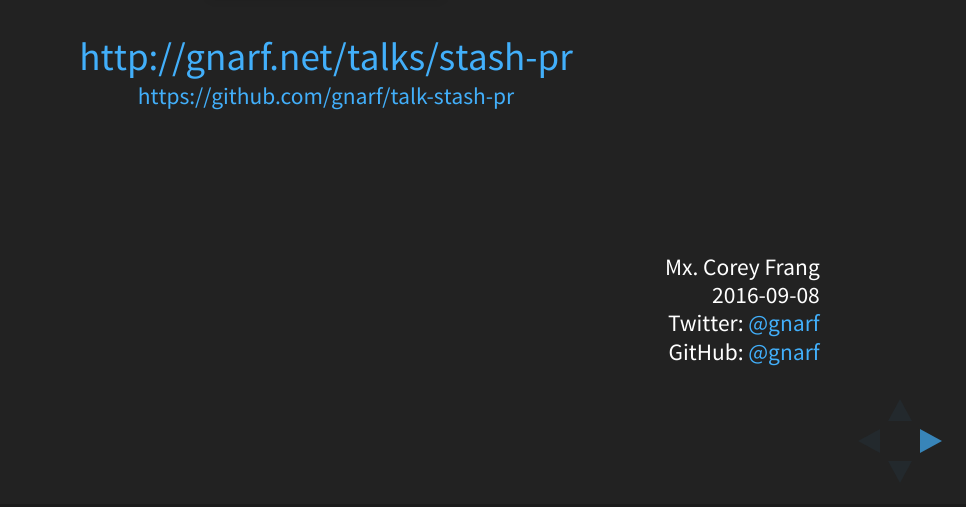
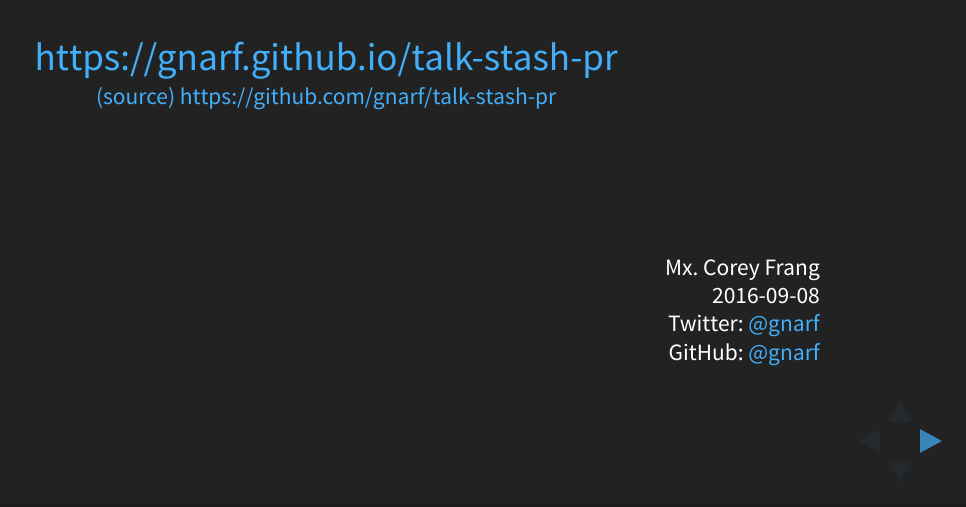
Before and after one commit to gnarf/talk-stash-pr, a website: page index.html in a window 1280 px wide. Shown: the part 293-800 px from the top of the page, without its empty margins (314-1280 px from the left). Drawn offline with Linux system fonts and the light colour scheme.

Commit message:
use github.io link

```diff
--- a/index.html
+++ b/index.html
@@ -43,8 +43,8 @@
         <section style='position: relative; height: 75%'>
           <h2>Pull Requests</h2>
           <a href="https://confluence.atlassian.com/display/STASH0311/Using+pull+requests+in+Stash"><img src="images/title.png" alt="PR Overview" style="max-height: 75%"></a>
-          <p><a href="http://gnarf.net/talks/stash-pr">http://gnarf.net/talks/stash-pr</a><br>
-          <small><a href="https://github.com/gnarf/talk-stash-pr">https://github.com/gnarf/talk-stash-pr</a></small></p>
+          <p><a href="https://gnarf.github.io/talk-stash-pr/">https://gnarf.github.io/talk-stash-pr</a><br>
+          <small><a href="https://github.com/gnarf/talk-stash-pr">(source) https://github.com/gnarf/talk-stash-pr</a></small></p>
           <p style='text-align: right; position: absolute; bottom:0; right: 0;'>
             <small>
               Mx. Corey Frang<br>
```
